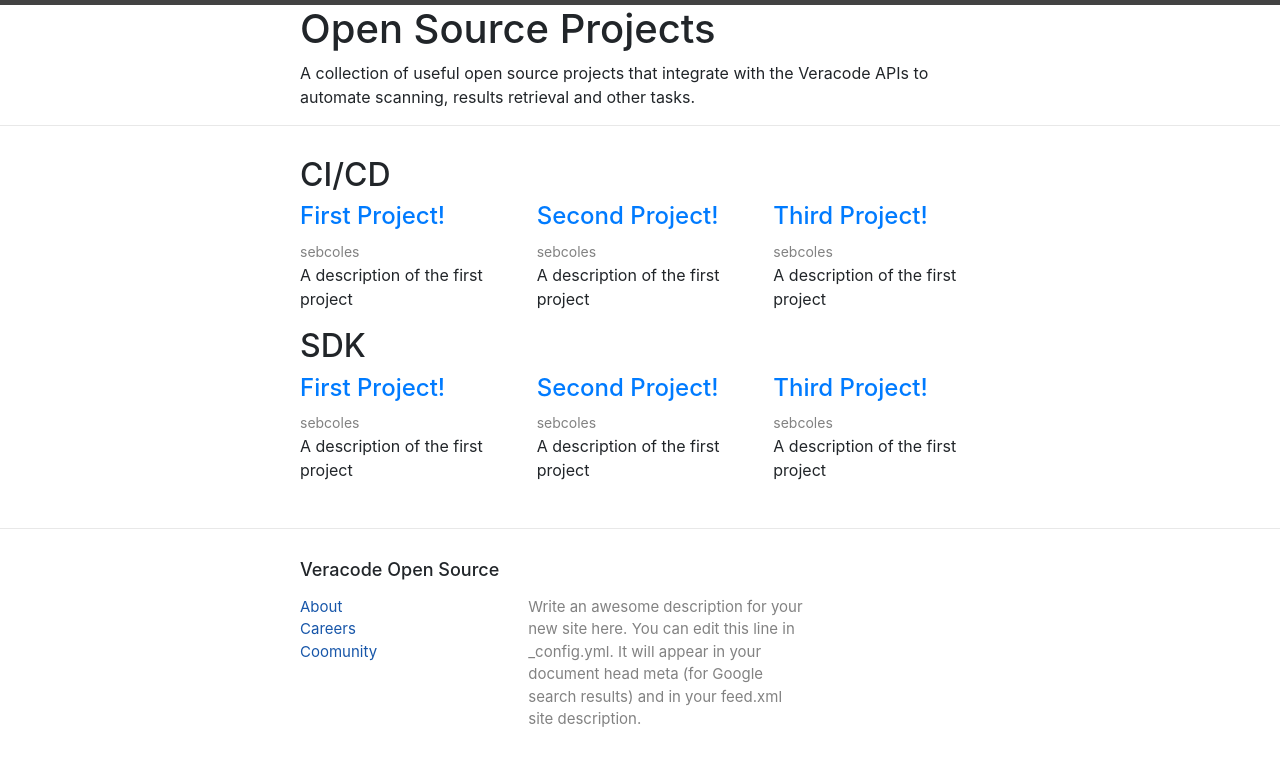
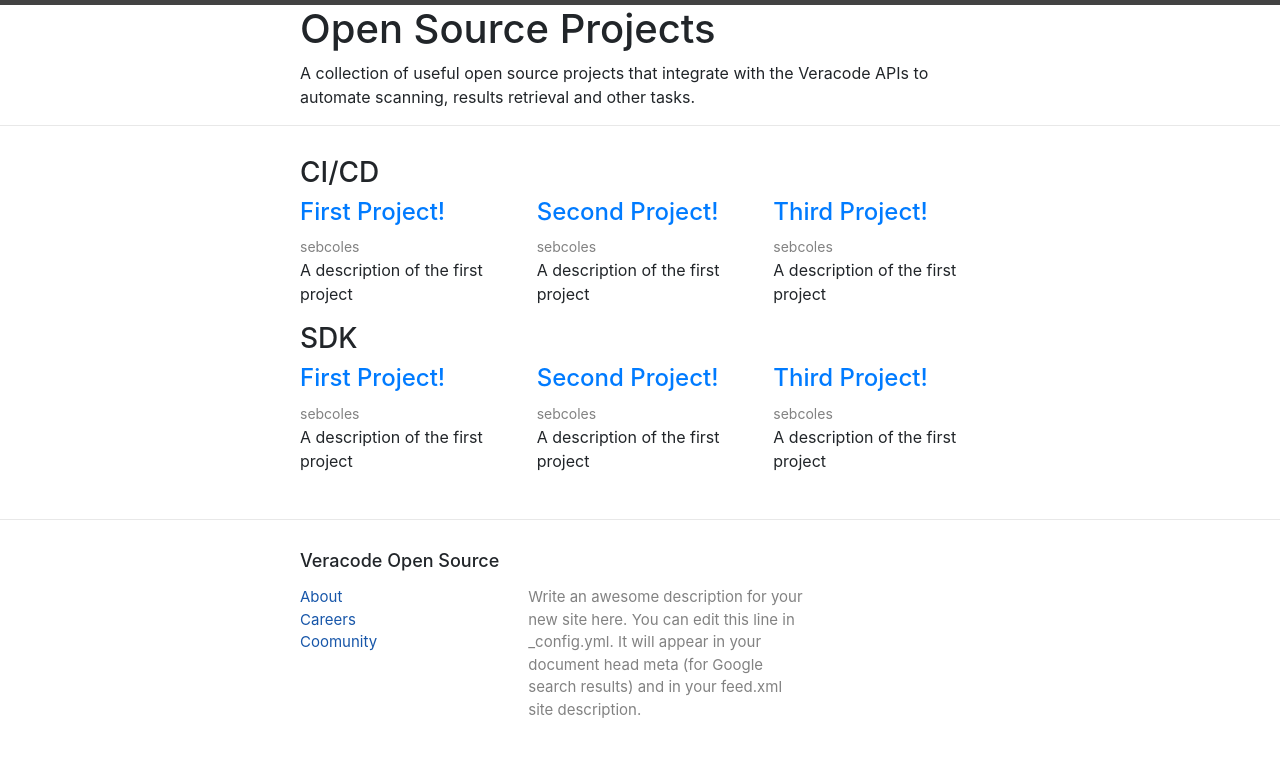
Before and after one commit to sebcoles/sebcoles.github.io, a Jekyll site: the page built from index.html, in a window 1280 px wide. Shown: the top 766 px of the page. Built offline with Jekyll 4.4.1, drawn with Linux system fonts in a browser that asks for light colours.

```diff
--- a/index.html
+++ b/index.html
@@ -4,7 +4,7 @@ layout: default
 
 <div class="home">
 
-  <h2>CI/CD</h2>
+  <h3>CI/CD</h3>
 
 {% capture n  %}{{ site.projects | size | divided_by:3}}{% endcapture %}
 {% capture m %} {{ n | times:2 }}{% endcapture %}
@@ -38,7 +38,7 @@ layout: default
     {% endfor %}
   </div>
   </div>
-    <h2>SDK</h2>
+    <h3>SDK</h3>
 
 {% capture n  %}{{ site.projects | size | divided_by:3}}{% endcapture %}
 {% capture m %} {{ n | times:2 }}{% endcapture %}
```
